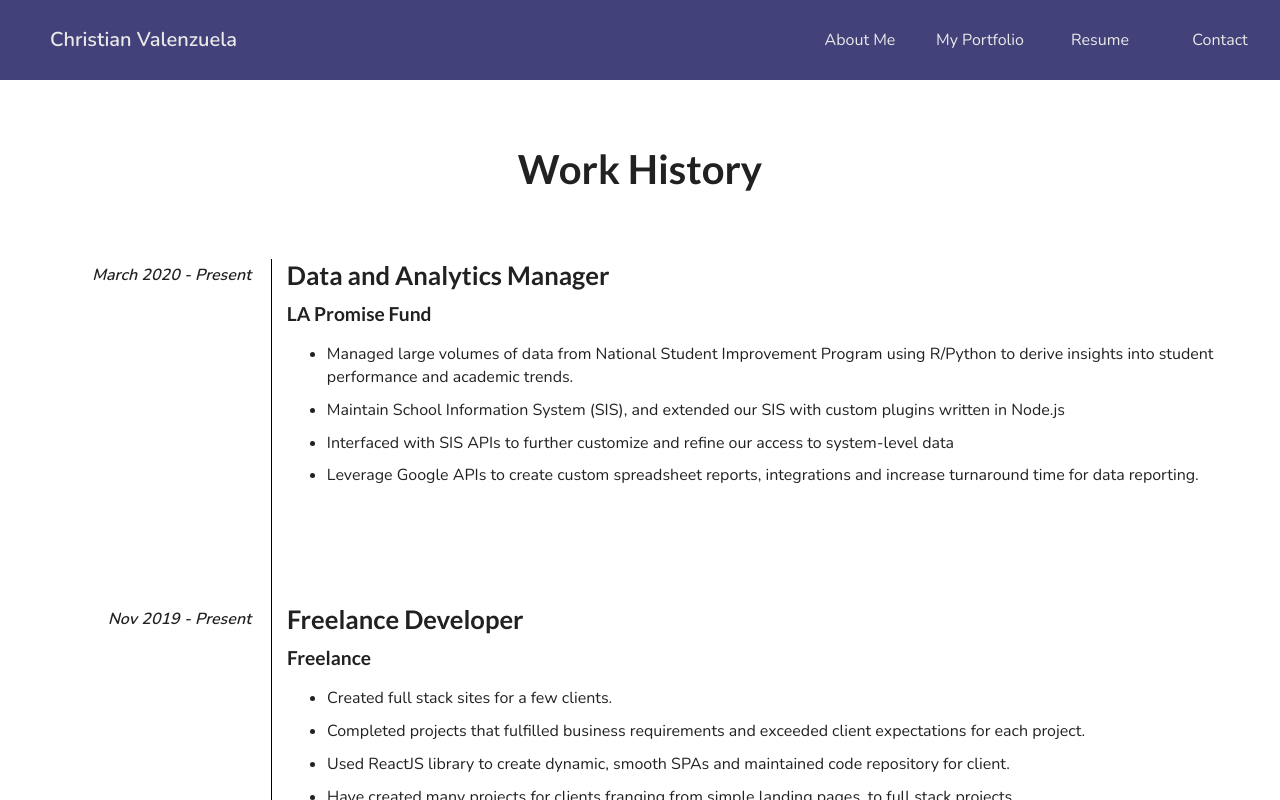
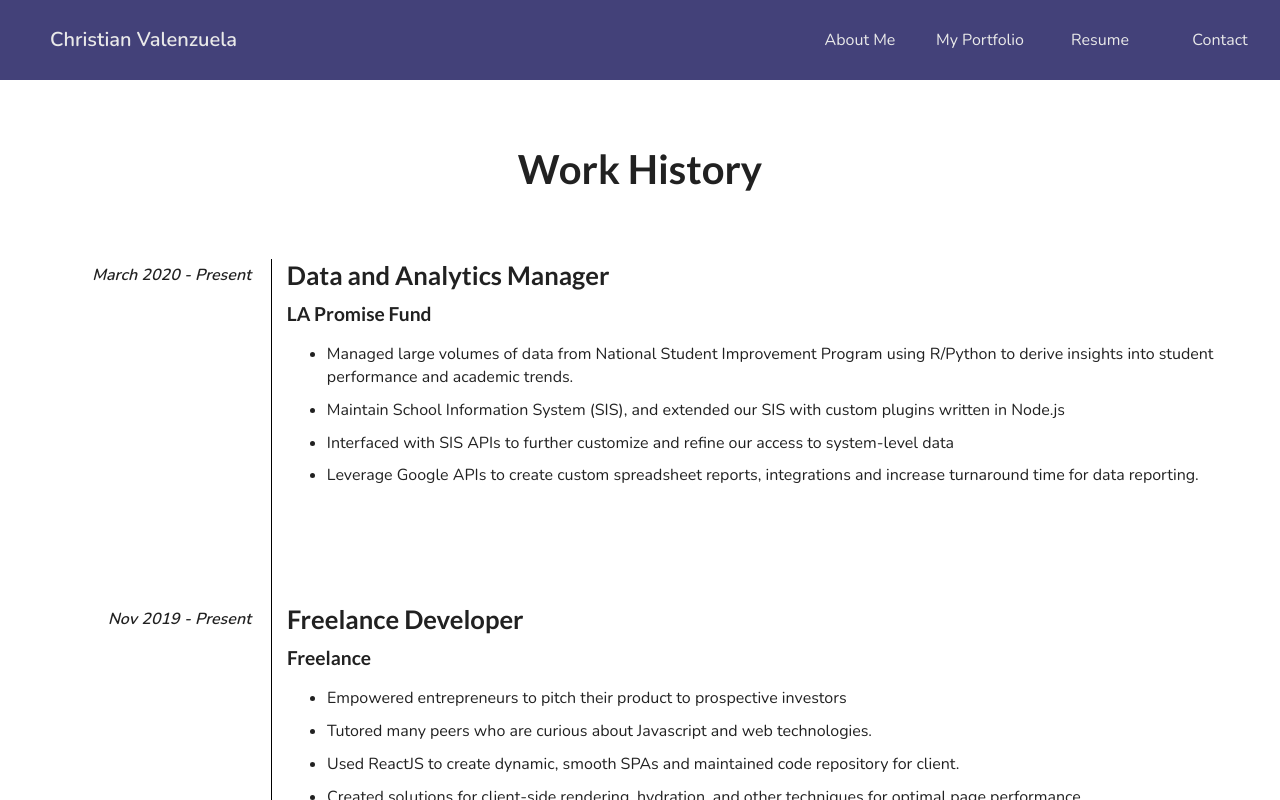
Before and after one commit to chris-av/portfolio-react, a Next.js app: page /resume in a window 1280 px wide. Shown: the top 800 px of the page. Built offline with nearby package versions, Linux system fonts and the light colour scheme.

Commit message:
improve language

```diff
--- a/data/resume.data.js
+++ b/data/resume.data.js
@@ -21,10 +21,10 @@ export const resume = {
       jobtitle: 'Freelance Developer',
       range: 'Nov 2019 - Present',
       description: [
-        "Created full stack sites for a few clients.",
-        "Completed projects that fulfilled business requirements and exceeded client expectations for each project.",
-        "Used ReactJS library to create dynamic, smooth SPAs and maintained code repository for client.",
-        "Have created many projects for clients franging from simple landing pages, to full stack projects."
+        "Empowered entrepreneurs to pitch their product to prospective investors",
+        "Tutored many peers who are curious about Javascript and web technologies.",
+        "Used ReactJS to create dynamic, smooth SPAs and maintained code repository for client.",
+        "Created solutions for client-side rendering, hydration, and other techniques for optimal page performance."
       ]
     },
     {
```
